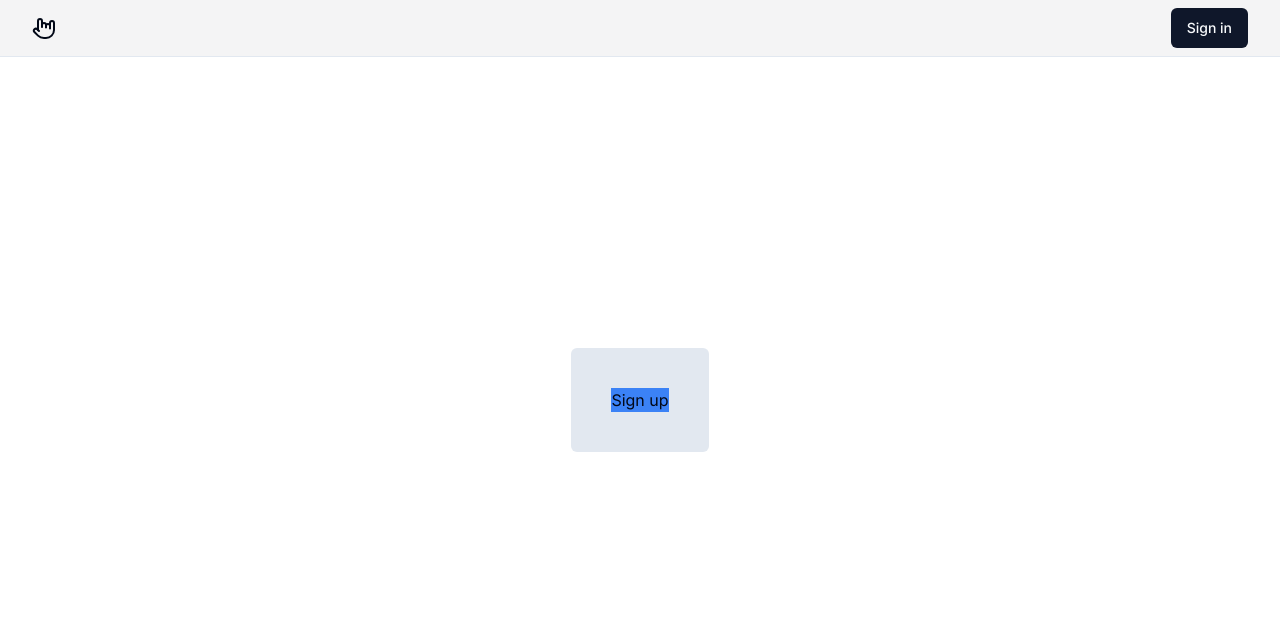
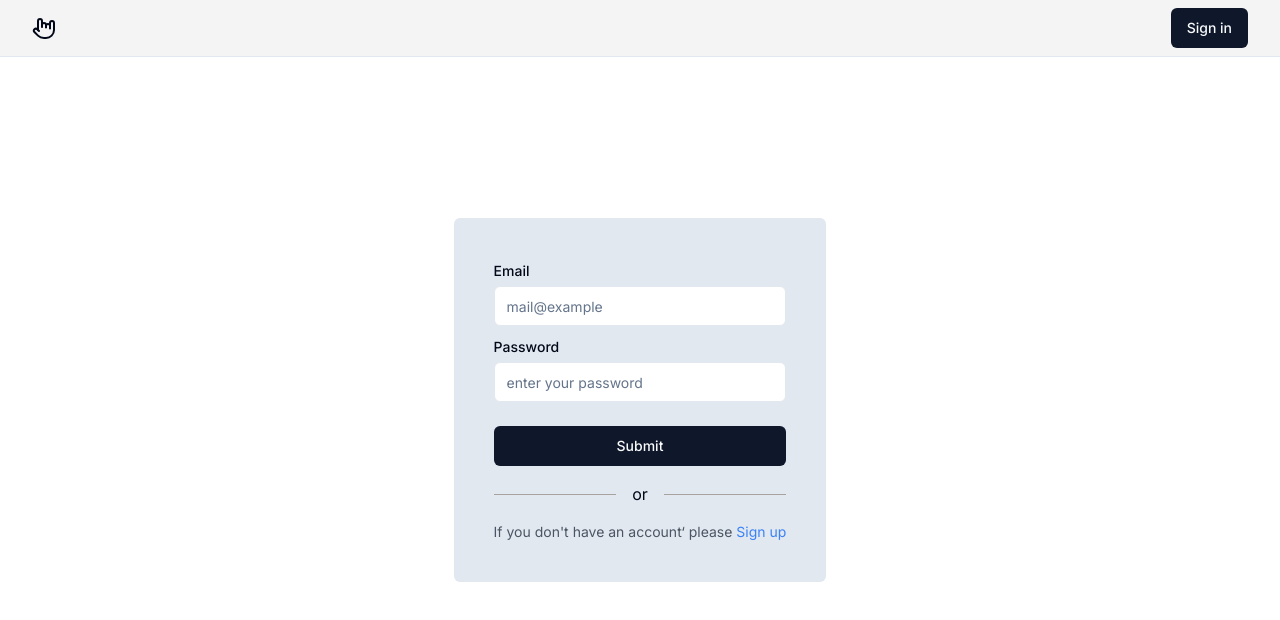
Before and after one commit to hermesonbastos/next-auth, a Next.js app: page /sign-up in a window 1280 px wide. Shown: the top 620 px of the page. Built offline with nearby package versions, Linux system fonts and the light colour scheme.

Commit message:
fix: special characters

```diff
--- a/src/app/(auth)/sign-up/page.tsx
+++ b/src/app/(auth)/sign-up/page.tsx
@@ -1,7 +1,9 @@
+import SignUpForm from "@/components/form/SignUpForm"
+
 const page = () => {
   return (
-    <div className="bg-blue-500 w-full">
-      Sign up
+    <div className="w-full">
+      <SignUpForm />
     </div>
   )
 }
--- /dev/null
+++ b/src/components/form/SignUpForm.tsx
@@ -0,0 +1,88 @@
+"use client";
+
+import { useForm } from "react-hook-form";
+import {
+  Form,
+  FormControl,
+  FormField,
+  FormItem,
+  FormLabel,
+  FormMessage,
+} from "../ui/form";
+import { zodResolver } from "@hookform/resolvers/zod";
+import { z } from "zod";
+import { Input } from "../ui/input";
+import { Button } from "../ui/button";
+import Link from "next/link";
+
+const FormSchema = z.object({
+  email: z.string().min(1, "Email is required").email("Invalid email"),
+  password: z
+    .string()
+    .min(1, "Password is required")
+    .min(8, "Password must have than 8 characters"),
+});
+
+const SignUpForm = () => {
+  const onSubmit = (values: z.infer<typeof FormSchema>) => {
+    console.log(values);
+  };
+
+  const form = useForm<z.infer<typeof FormSchema>>({
+    resolver: zodResolver(FormSchema),
+  });
+
+  return (
+    <Form {...form}>
+      <form onSubmit={form.handleSubmit(onSubmit)} className="space-y-6 font">
+        <div className="space-y-2">
+          <FormField
+            control={form.control}
+            name="email"
+            render={({ field }) => (
+              <FormItem>
+                <FormLabel className="font-medium">Email</FormLabel>
+                <FormControl>
+                  <Input className="mt-1" placeholder="mail@example" {...field} />
+                </FormControl>
+                <FormMessage />
+              </FormItem>
+            )}
+          />
+          <FormField
+            control={form.control}
+            name="password"
+            render={({ field }) => (
+              <FormItem>
+                <FormLabel className="font-medium">Password</FormLabel>
+                <FormControl>
+                  <Input className="mt-1"
+                    placeholder="enter your password"
+                    type="password"
+                    {...field}
+                  />
+                </FormControl>
+                <FormMessage />
+              </FormItem>
+            )}
+          />
+        </div>
+        <Button className="w-full mt-6" type="submit">
+          Submit
+        </Button>
+      </form>
+      <div className="mx-auto my-4 flex w-full items-center justify-evenly before:mr-4 before:block before:h-px before:flex-grow before:bg-stone-400 after:ml-4 after:block after:h-px after:flex-grow after:bg-stone-400">
+        or
+      </div>
+      <p className="text-center text-sm text-gray-600 mt-2">
+        If you don&apos;t have an account&lsquo;&nbsp;please
+        <Link className="text-blue-500 hover:underline" href="/sign-up">
+          {" "}
+          Sign up
+        </Link>{" "}
+      </p>
+    </Form>
+  );
+};
+
+export default SignUpForm;
```
